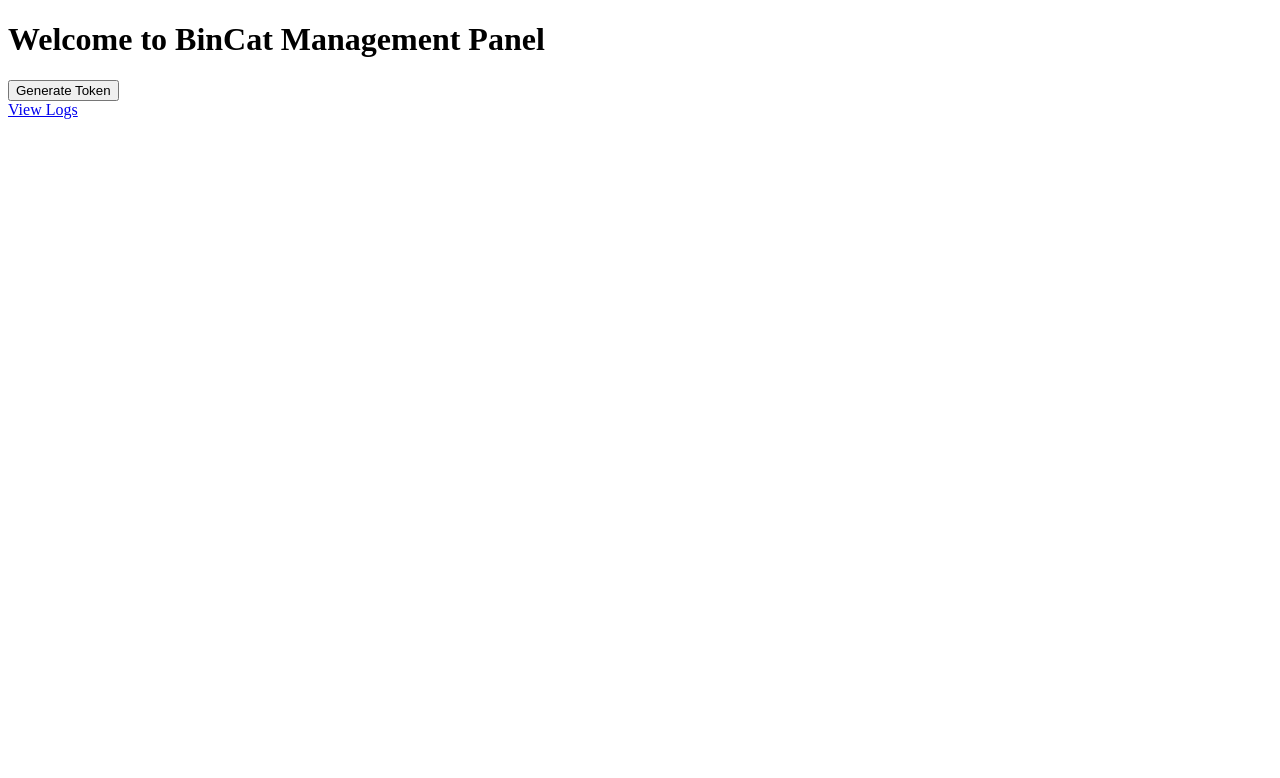
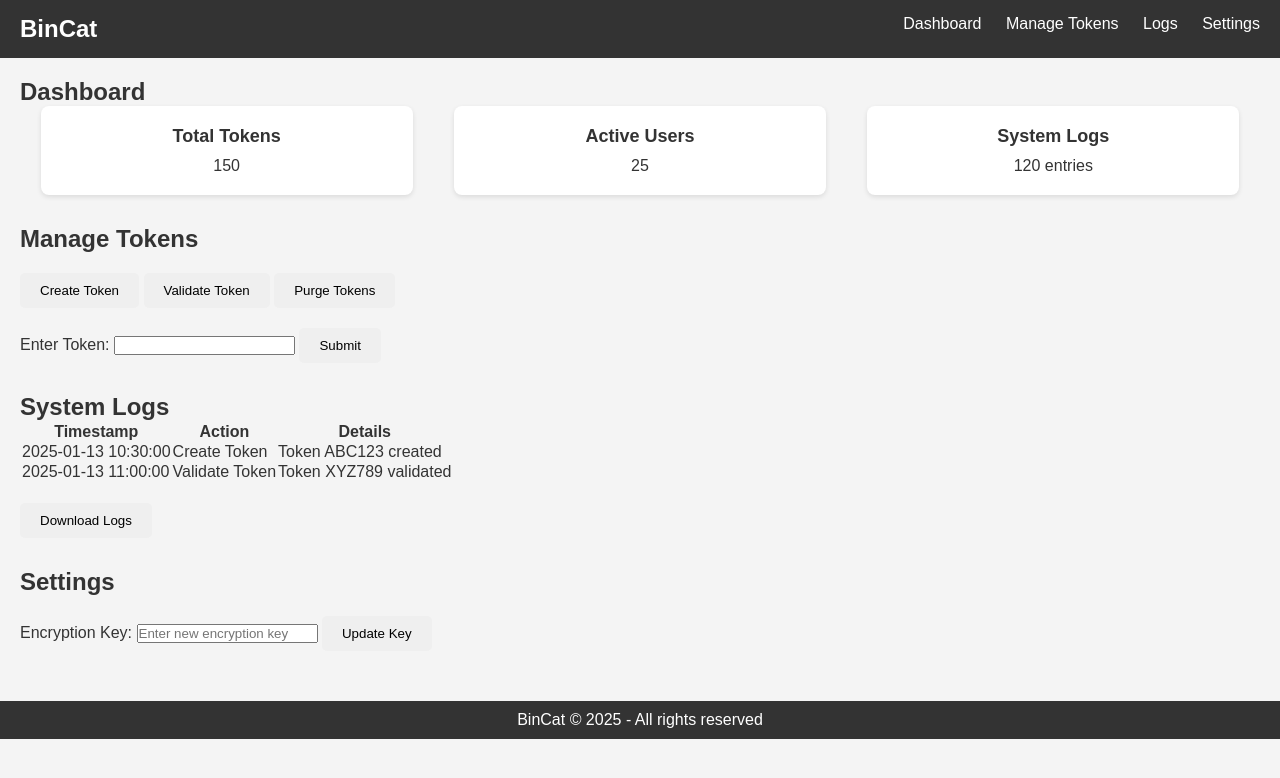
Before and after one commit to eduolihez/BinCat, a Flask app: page / in a window 1280 px wide. Shown: the top 778 px of the page. Run offline with Flask 3, Linux system fonts and the light colour scheme; parts of the project's set-up code (start-up, migrations or seed data) failed here and were passed over.

Commit message:
Update Pannel

```diff
--- /dev/null
+++ b/static/scripts.js
@@ -0,0 +1,38 @@
+document.addEventListener('DOMContentLoaded', function () {
+    const totalTokens = document.getElementById('total-tokens');
+    const activeUsers = document.getElementById('active-users');
+    const systemLogs = document.getElementById('system-logs');
+    const logsTable = document.getElementById('logs-table');
+    const downloadLogsButton = document.getElementById('download-logs');
+
+    // Mock data to populate dashboard
+    totalTokens.textContent = '150';
+    activeUsers.textContent = '25';
+    systemLogs.textContent = '120 entries';
+
+    // Function to update logs dynamically
+    function loadLogs() {
+        const logs = [
+            { timestamp: '2025-01-13 10:30:00', action: 'Create Token', details: 'Token ABC123 created' },
+            { timestamp: '2025-01-13 11:00:00', action: 'Validate Token', details: 'Token XYZ789 validated' },
+        ];
+
+        logs.forEach(log => {
+            const row = document.createElement('tr');
+            row.innerHTML = `
+                <td>${log.timestamp}</td>
+                <td>${log.action}</td>
+                <td>${log.details}</td>
+            `;
+            logsTable.appendChild(row);
+        });
+    }
+
+    // Trigger loading logs
+    loadLogs();
+
+    // Log download button click event
+    downloadLogsButton.addEventListener('click', function () {
+        alert('Logs downloading...');
+    });
+});
--- /dev/null
+++ b/static/styles.css
@@ -0,0 +1,87 @@
+* {
+    margin: 0;
+    padding: 0;
+    box-sizing: border-box;
+}
+
+body {
+    font-family: Arial, sans-serif;
+    background-color: #f4f4f4;
+    color: #333;
+}
+
+header {
+    background-color: #333;
+    color: white;
+    padding: 15px 0;
+}
+
+nav .logo {
+    font-size: 24px;
+    font-weight: bold;
+    margin-left: 20px;
+    display: inline-block;
+}
+
+nav ul {
+    list-style: none;
+    float: right;
+    margin-right: 20px;
+}
+
+nav ul li {
+    display: inline;
+    margin-left: 20px;
+}
+
+nav ul li a {
+    color: white;
+    text-decoration: none;
+}
+
+main {
+    padding: 20px;
+}
+
+.section {
+    margin-bottom: 30px;
+}
+
+.cards {
+    display: flex;
+    justify-content: space-around;
+}
+
+.card {
+    background-color: white;
+    padding: 20px;
+    border-radius: 8px;
+    box-shadow: 0 2px 5px rgba(0, 0, 0, 0.1);
+    text-align: center;
+    width: 30%;
+}
+
+.card h2 {
+    font-size: 18px;
+    margin-bottom: 10px;
+}
+
+button {
+    padding: 10px 20px;
+    margin-top: 20px;
+    border: none;
+    border-radius: 5px;
+    cursor: pointer;
+}
+
+button:hover {
+    background-color: #0056b3;
+    color: white;
+}
+
+footer {
+    background-color: #333;
+    color: white;
+    text-align: center;
+    padding: 10px 0;
+}
--- a/templates/index.html
+++ b/templates/index.html
@@ -3,13 +3,94 @@
 <head>
     <meta charset="UTF-8">
     <meta name="viewport" content="width=device-width, initial-scale=1.0">
-    <title>BinCat Management Panel</title>
+    <title>BinCat Token Management</title>
+    <link rel="stylesheet" href="/static/styles.css">
+    <script defer src="/static/scripts.js"></script>
 </head>
 <body>
-    <h1>Welcome to BinCat Management Panel</h1>
-    <form action="/generate" method="post">
-        <button type="submit">Generate Token</button>
-    </form>
-    <a href="/logs">View Logs</a>
+    <header>
+        <nav>
+            <div class="logo">BinCat</div>
+            <ul>
+                <li><a href="#dashboard">Dashboard</a></li>
+                <li><a href="#manage-tokens">Manage Tokens</a></li>
+                <li><a href="#logs">Logs</a></li>
+                <li><a href="#settings">Settings</a></li>
+            </ul>
+        </nav>
+    </header>
+
+    <main>
+        <!-- Dashboard Section -->
+        <section id="dashboard" class="section">
+            <h1>Dashboard</h1>
+            <div class="cards">
+                <div class="card">
+                    <h2>Total Tokens</h2>
+                    <p id="total-tokens">0</p>
+                </div>
+                <div class="card">
+                    <h2>Active Users</h2>
+                    <p id="active-users">0</p>
+                </div>
+                <div class="card">
+                    <h2>System Logs</h2>
+                    <p id="system-logs">0 entries</p>
+                </div>
+            </div>
+        </section>
+
+        <!-- Manage Tokens Section -->
+        <section id="manage-tokens" class="section">
+            <h1>Manage Tokens</h1>
+            <div class="actions">
+                <button id="create-token">Create Token</button>
+                <button id="validate-token">Validate Token</button>
+                <button id="purge-tokens">Purge Tokens</button>
+            </div>
+
+            <div class="form" id="token-form">
+                <label for="token-input">Enter Token:</label>
+                <input type="text" id="token-input">
+                <button id="submit-token">Submit</button>
+            </div>
+
+            <div id="token-result"></div>
+        </section>
+
+        <!-- Logs Section -->
+        <section id="logs" class="section">
+            <h1>System Logs</h1>
+            <div class="logs">
+                <table>
+                    <thead>
+                        <tr>
+                            <th>Timestamp</th>
+                            <th>Action</th>
+                            <th>Details</th>
+                        </tr>
+                    </thead>
+                    <tbody id="logs-table">
+                        <!-- Logs will be dynamically loaded -->
+                    </tbody>
+                </table>
+                <button id="download-logs">Download Logs</button>
+            </div>
+        </section>
+
+        <!-- Settings Section -->
+        <section id="settings" class="section">
+            <h1>Settings</h1>
+            <div class="settings">
+                <label for="encryption-key">Encryption Key:</label>
+                <input type="text" id="encryption-key" placeholder="Enter new encryption key">
+                <button id="update-key">Update Key</button>
+            </div>
+        </section>
+    </main>
+
+    <footer>
+        <p>BinCat &copy; 2025 - All rights reserved</p>
+    </footer>
 </body>
 </html>
```
